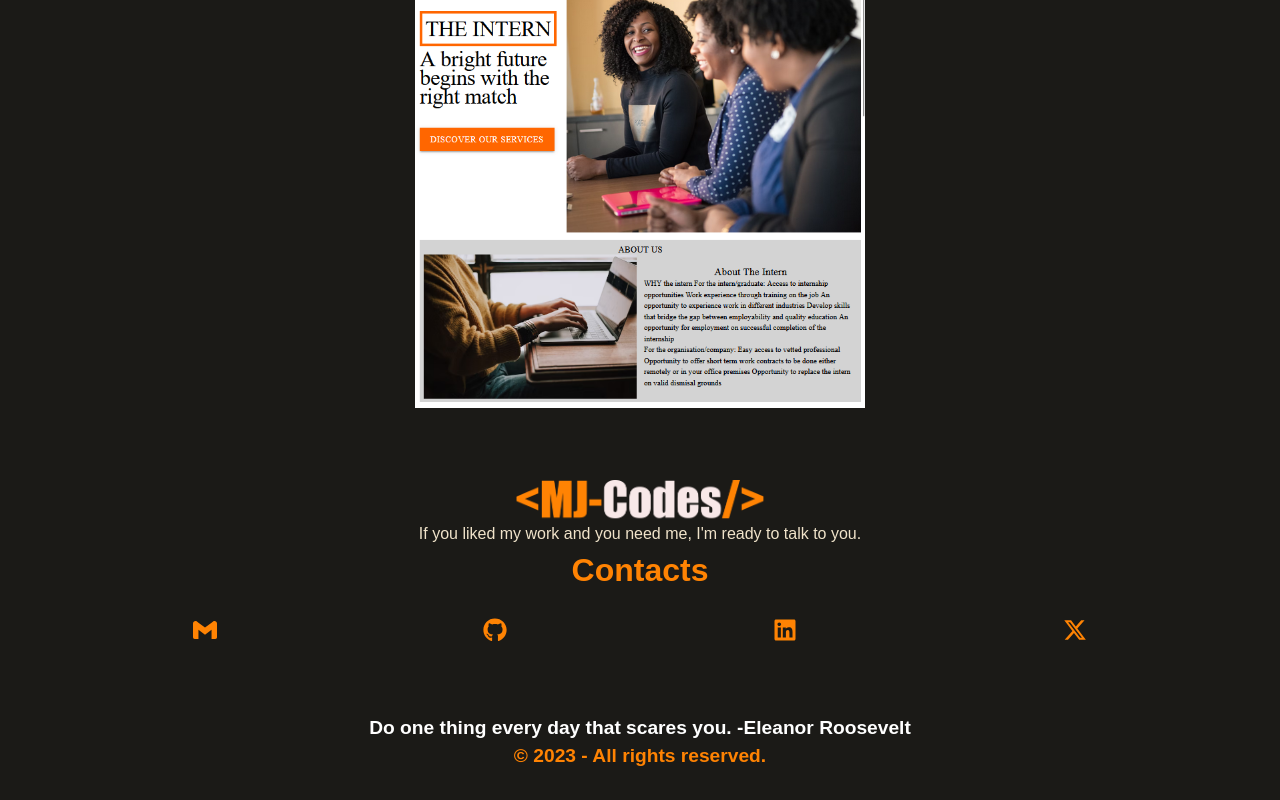
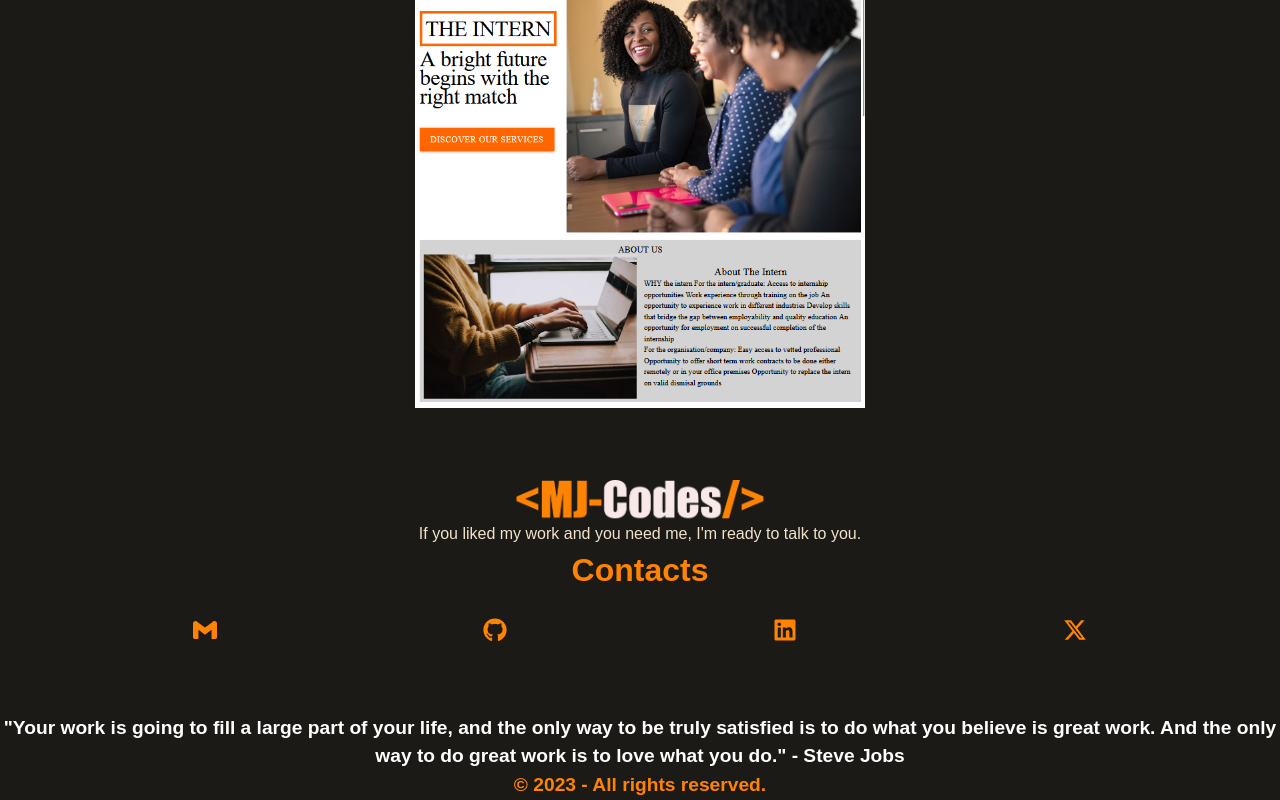
Before and after one commit to Cavein254/Cavein254.github.io, a React (Vite) app: page / in a window 1280 px wide. Shown: the part 2115-2915 px from the top of the page. Before the commit the page ends 2886 px from the top, so only its background shows below. Built offline with nearby package versions, Linux system fonts and the light colour scheme.

Commit message:
Add new quote

```diff
--- a/src/scenes/footer/index.tsx
+++ b/src/scenes/footer/index.tsx
@@ -4,7 +4,9 @@ const Footer = () => {
   return (
     <div className="my-6">
       <p className="text-center text-[1.2rem] font-bold text-white">
-        Do one thing every day that scares you. -Eleanor Roosevelt
+        "Your work is going to fill a large part of your life, and the only way
+        to be truly satisfied is to do what you believe is great work. And the
+        only way to do great work is to love what you do." - Steve Jobs
       </p>
       <p className="text-center text-[1.2rem] font-bold text-secondary-200">
         &copy; {year} - All rights reserved.
```
